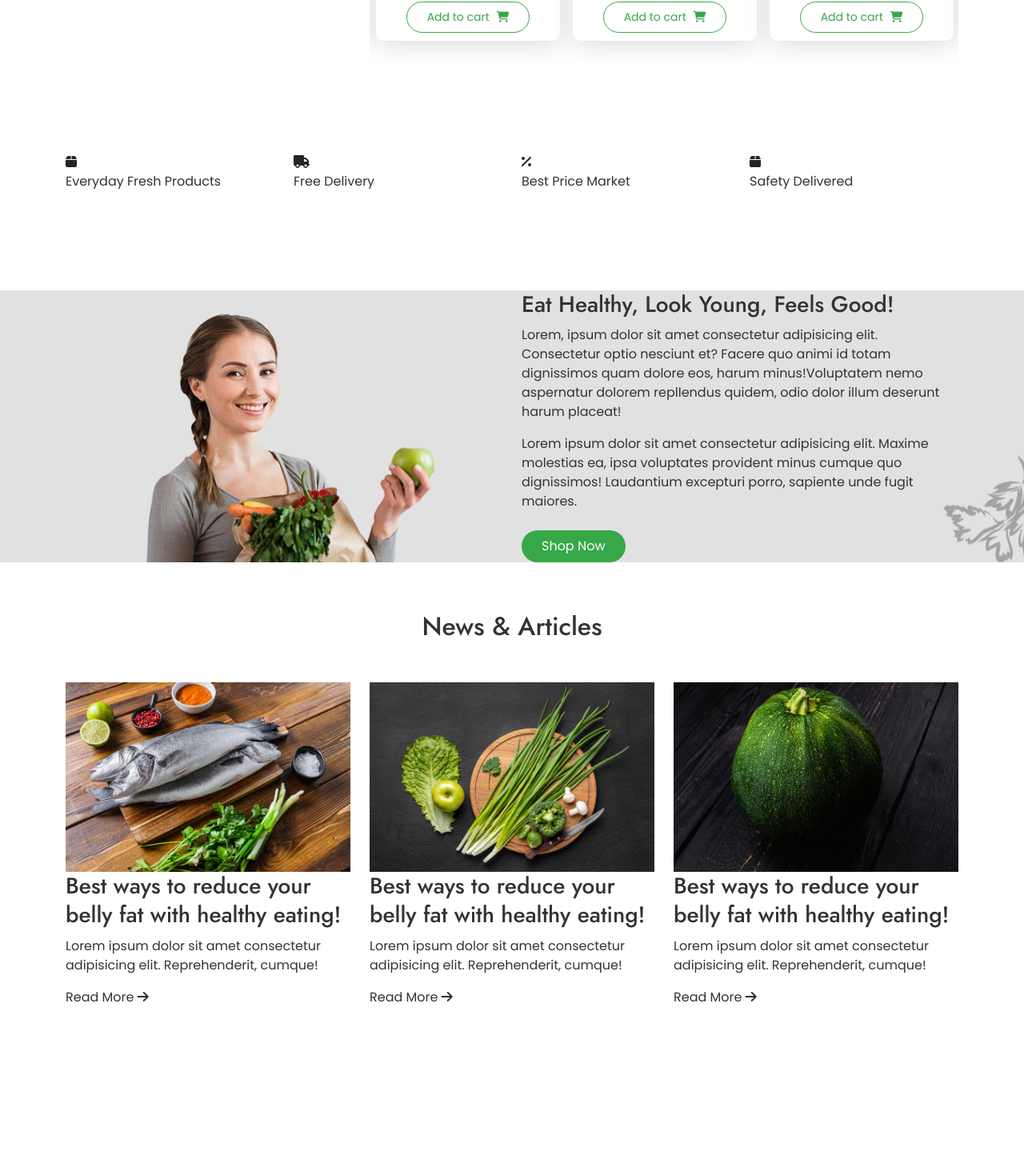
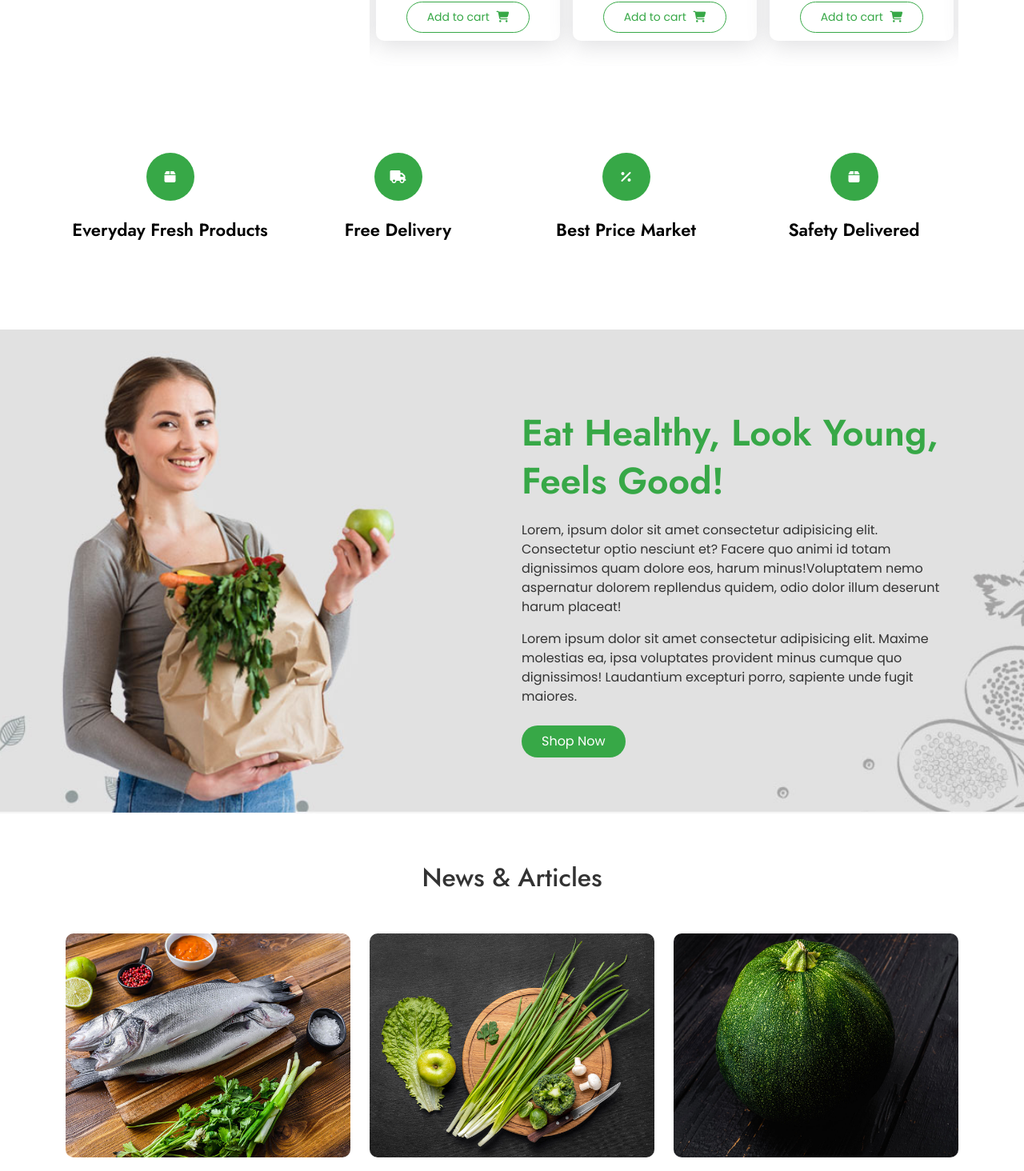
Before and after one commit to nikhil-fut-dev/grocery, a React (Vite) app: page / in a window 1280 px wide. Shown: the part 3173-4637 px from the top of the page at 80% size. Before the commit the page ends 4492 px from the top, so only its background shows below. Built offline with nearby package versions, Linux system fonts and the light colour scheme.

Commit message:
modified:   src/index.css

```diff
--- a/src/index.css
+++ b/src/index.css
@@ -393,3 +393,139 @@ h2.title {
     background-color: #eeed00;
     color: #000;
 }
+
+.featured-flex {
+    display: flex;
+    align-items: center;
+    flex-direction: column;
+    justify-content: center;
+}
+
+.featured-flex i {
+    width: 60px;
+    height: 60px;
+    display: grid;
+    place-content: center;
+    background-color: var(--secondary-color);
+    color: white;
+    border-radius: 50%;
+    margin: 0 auto 20px;
+    font-size: 23;
+}
+
+.featured-flex p {
+    font-size: 22px;
+    font-family: "Jost", sans-serif;
+    margin: 0;
+    color: #000;
+    font-weight: 600;
+}
+
+.featured-sec {
+    background-color: #fff;
+}
+
+.bg-sec {
+    background-size: cover;
+    background-position: center;
+    background-repeat: no-repeat;
+    padding: 100px 0 70px;
+}
+
+.bg-text h3 {
+    font-size: 46px;
+    font-weight: 600;
+    color: var(--secondary-color);
+    margin: 0 0 20px;
+}
+
+,.bg-text p {
+    width: 90%;
+}
+
+.blog-box {
+    width: 100%;
+    position: relative
+}
+
+.blog-img {
+    overflow: hidden;
+    margin-bottom: 15px;
+}
+
+.blog-img img {
+    width: 100%;
+    height: 280px;
+    object-fit: cover;
+    border-radius: 10px;
+}
+
+.blog-text h3 {
+    font-size: 22px;
+}
+
+.blog-arrow a i {
+    width: 25px;
+    height: 25px;
+    background-color: var(--secondary-color);
+    color: white;
+    border-radius: 100%;
+    display: grid;
+    place-content: center;
+    font-size: 12px;
+}
+
+.blog-arrow a {
+    display: flex;
+    align-items: center;
+    gap: 5px;
+}
+
+footer {
+    background: var(--secondary-color);
+    padding: 60px 0 0;
+}
+
+footer img {
+    width: 200px;
+    height: 150px;
+    object-fit: contain;
+    margin-bottom: 20;
+}
+
+footer p,
+footer a {
+    color: white;
+}
+
+footer h4 {
+    font-size: 32px;
+    font-weight: 600;
+    color: white;
+    margin: 0 0 15px;
+}
+
+.footer-links ul li a {
+    display: flex;
+    align-items: center;
+    gap: 5px;
+    margin-bottom: 9px;
+}
+
+.footer-flex li {
+    display: flex;
+    align-items: center;
+    gap: 10px;
+    margin: 0 0 20px;
+}
+
+.footer-flex li i {
+    width: 35px;
+    height: 35px;
+    display: grid;
+    place-content: center;
+    background-color: center;
+    color: var(--secondary-color);
+    border-radius: 100%;
+    font-size: 14px;
+}
```
